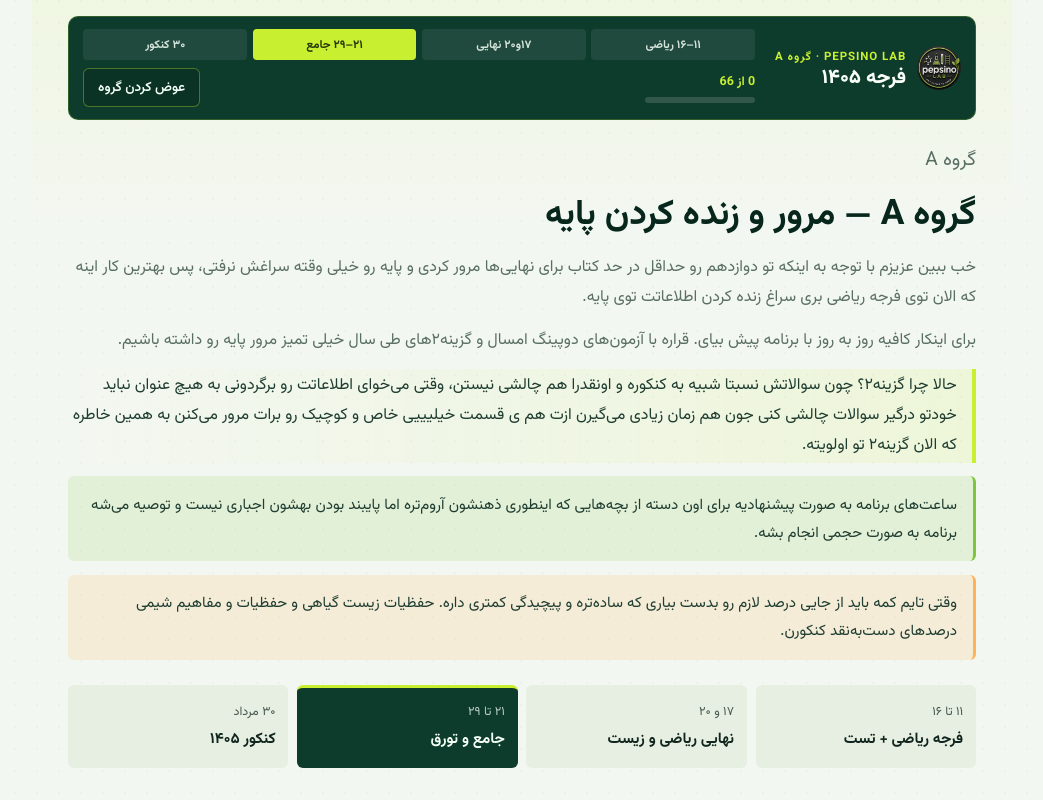
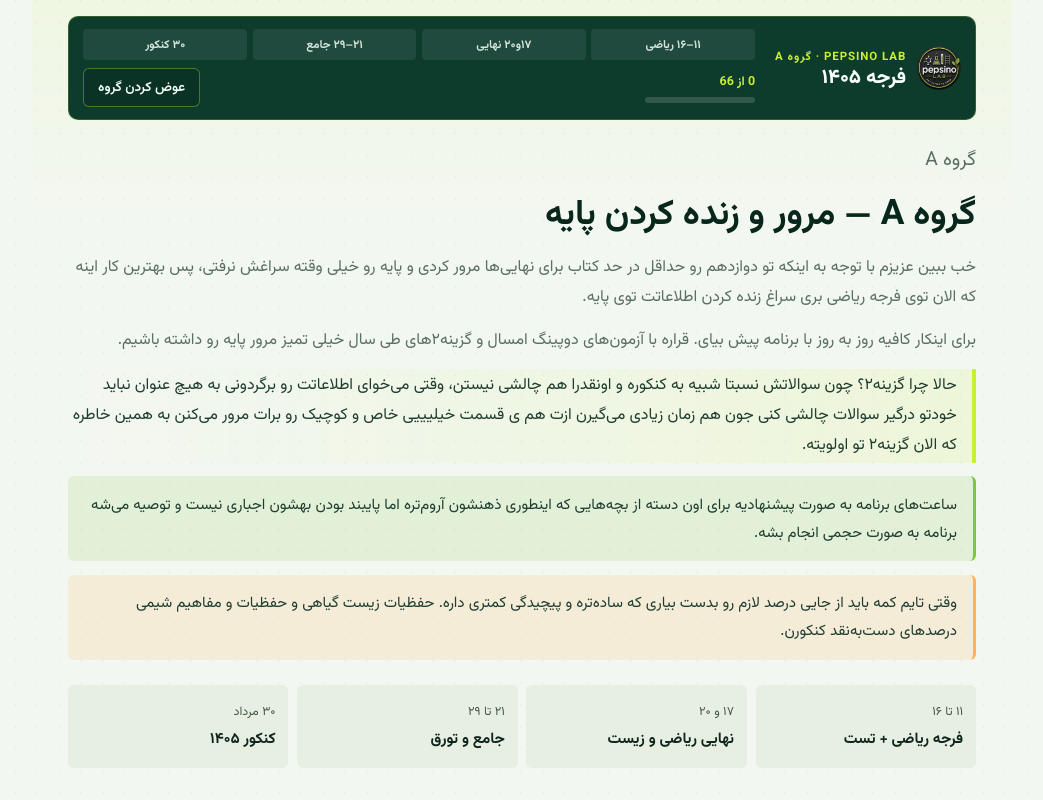
Before and after one commit to mihaji2002-netizen/Konkour405, a React (Vite) app: page / in a window 1280 px wide. Both pictures are taken after a click on the button 328 px from the left and 282 px from the top of the page. Shown: the top 800 px of the page, without its empty margins (118-1161 px from the left). Built offline with nearby package versions, Linux system fonts and the light colour scheme; a web font is replaced by a local one.

Commit message:
Remove highlighted timeline block so all phases look equal
Co-authored-by: mihaji2002-netizen <mihaji2002-netizen@users.noreply.github.com>

```diff
--- a/src/App.css
+++ b/src/App.css
@@ -141,11 +141,6 @@
   background: rgba(7, 38, 28, 0.45);
   border: 1px solid rgba(200, 240, 49, 0.16);
   border-radius: 8px;
-}
-
-.hero-dates > div.is-hot {
-  background: rgba(200, 240, 49, 0.14);
-  border-color: var(--lime);
 }
 
 .hero-dates span {
@@ -377,11 +372,6 @@
   text-overflow: ellipsis;
 }
 
-.top-dates span.hot {
-  background: var(--lime);
-  color: var(--lime-ink);
-}
-
 .top-actions {
   display: flex;
   align-items: center;
@@ -547,13 +537,6 @@
   background: var(--paper-2);
   border-radius: 6px;
   border-top: 3px solid transparent;
-}
-
-.route-item.is-now {
-  background: var(--forest);
-  color: #f4fff7;
-  border-top-color: var(--lime);
-  animation: pulse-soft 2.8s ease-in-out infinite;
 }
 
 .route-item span {
--- a/src/App.tsx
+++ b/src/App.tsx
@@ -73,7 +73,7 @@ function PlanView({
           <div className="top-dates" aria-hidden="true">
             <span>۱۱–۱۶ ریاضی</span>
             <span>۱۷و۲۰ نهایی</span>
-            <span className="hot">۲۱–۲۹ جامع</span>
+            <span>۲۱–۲۹ جامع</span>
             <span>۳۰ کنکور</span>
           </div>
           <div className="top-actions">
@@ -111,7 +111,7 @@ function PlanView({
           <span>۱۷ و ۲۰</span>
           <strong>نهایی ریاضی و زیست</strong>
         </div>
-        <div className="route-item is-now">
+        <div className="route-item">
           <span>۲۱ تا ۲۹</span>
           <strong>جامع و تورق</strong>
         </div>
@@ -292,7 +292,7 @@ export default function App() {
                 <span>۱۷ و ۲۰</span>
                 <strong>نهایی ریاضی و زیست</strong>
               </div>
-              <div className="is-hot">
+              <div>
                 <span>۲۱ تا ۲۹</span>
                 <strong>جامع و تورق کنکور</strong>
               </div>
```
